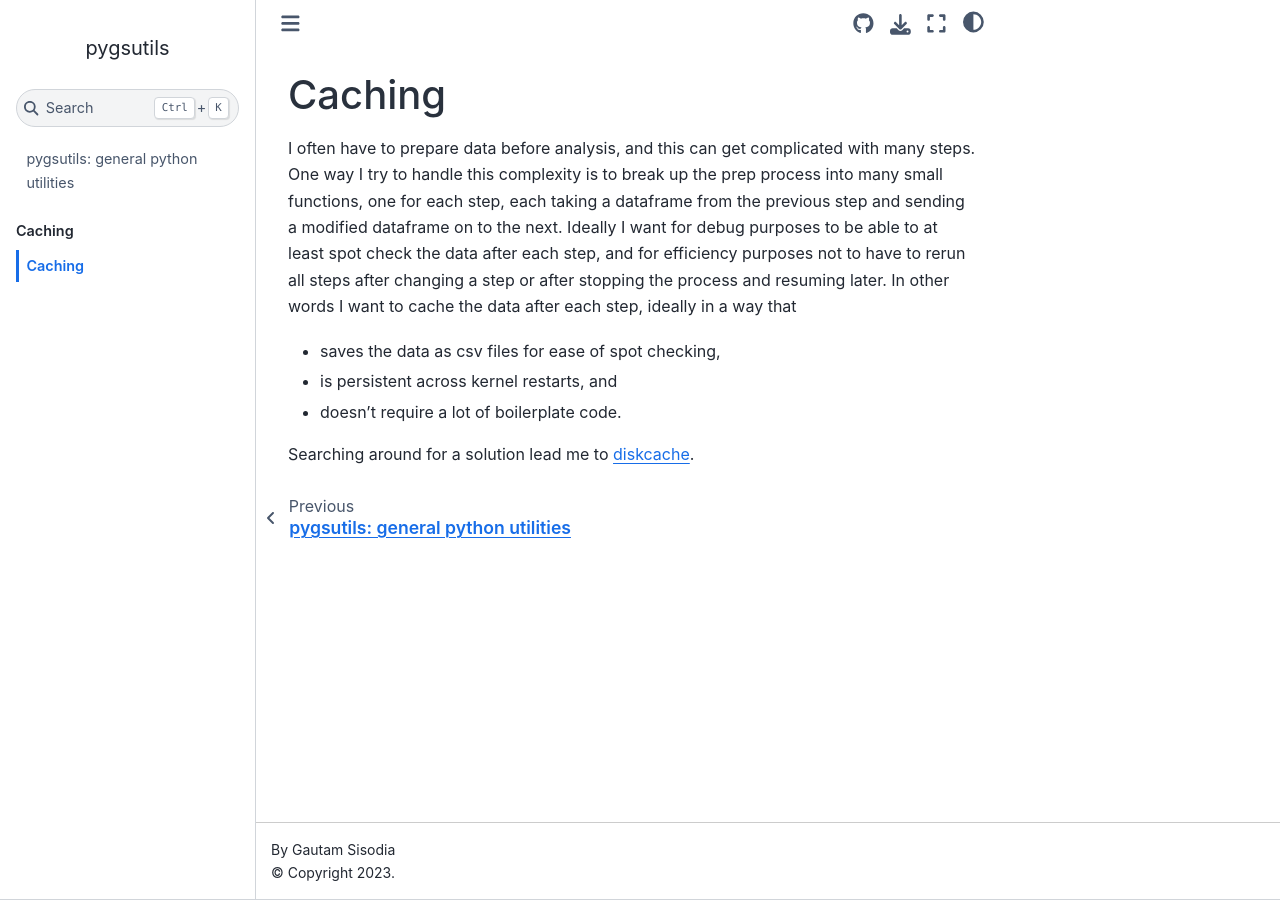
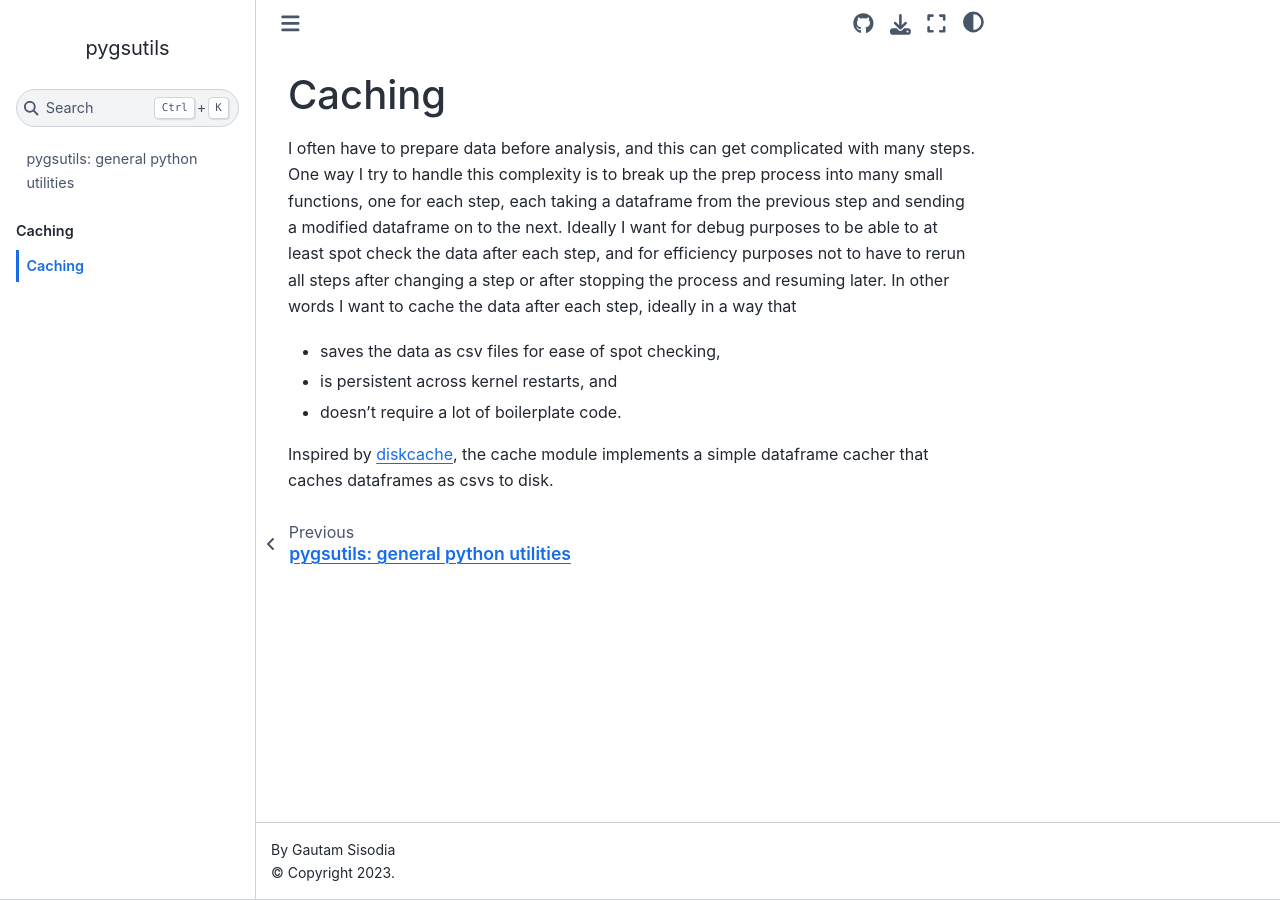
Before and after one commit to gautsi/pygsutils, a Jupyter Book: the page built from book/content/caching/intro.md, in a window 1280 px wide. Built offline with Jupyter Book 1.0.4 settings and Sphinx 7.4.7 and the Sphinx Book theme 1.1.4, drawn with Linux system fonts in a browser that asks for light colours; pages that are not in the unit, such as notebooks, are missing from menus.

Commit message:
upd caching doc

```diff
--- a/book/content/caching/intro.md
+++ b/book/content/caching/intro.md
@@ -5,4 +5,4 @@ I often have to prepare data before analysis, and this can get complicated with
 - is persistent across kernel restarts, and
 - doesn't require a lot of boilerplate code.
 
-Searching around for a solution lead me to [diskcache](http://www.grantjenks.com/docs/diskcache/index.html).
+Inspired by [diskcache](http://www.grantjenks.com/docs/diskcache/index.html), the cache module implements a simple dataframe cacher that caches dataframes as csvs to disk.
```
